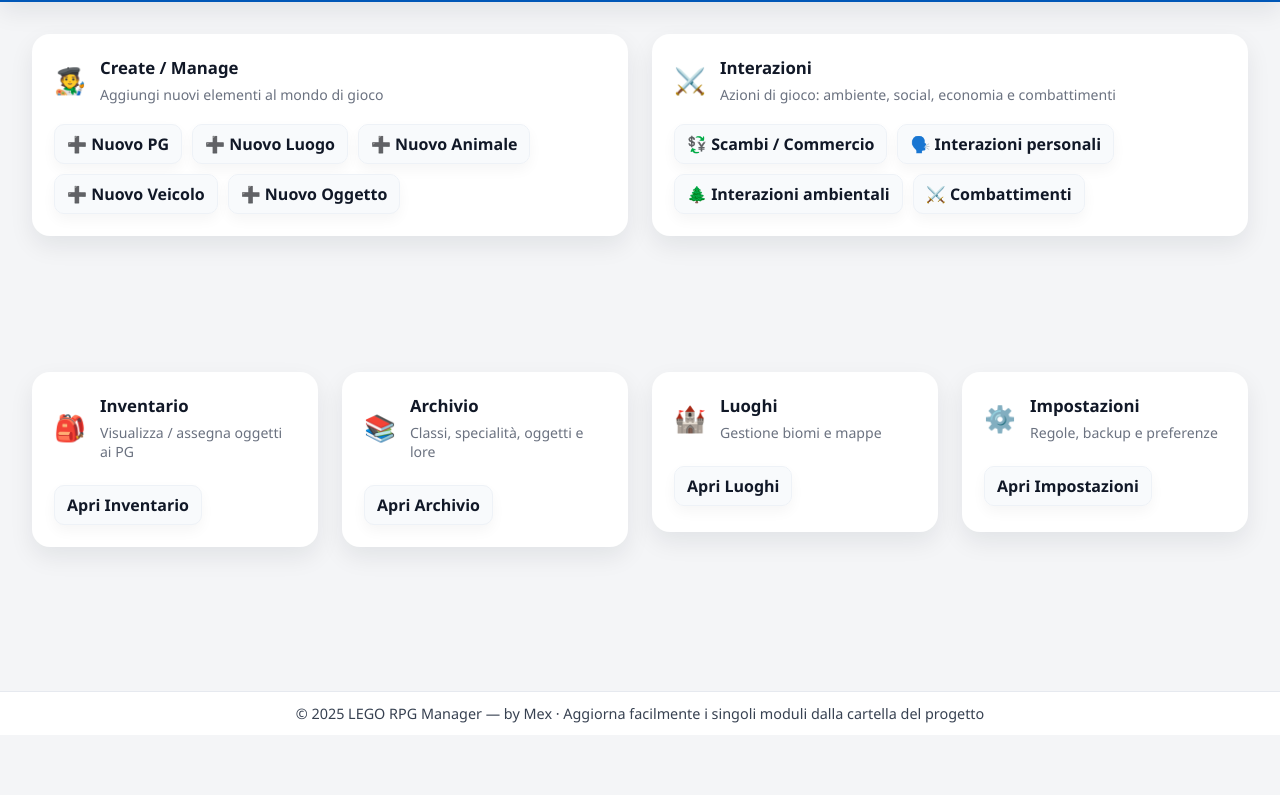
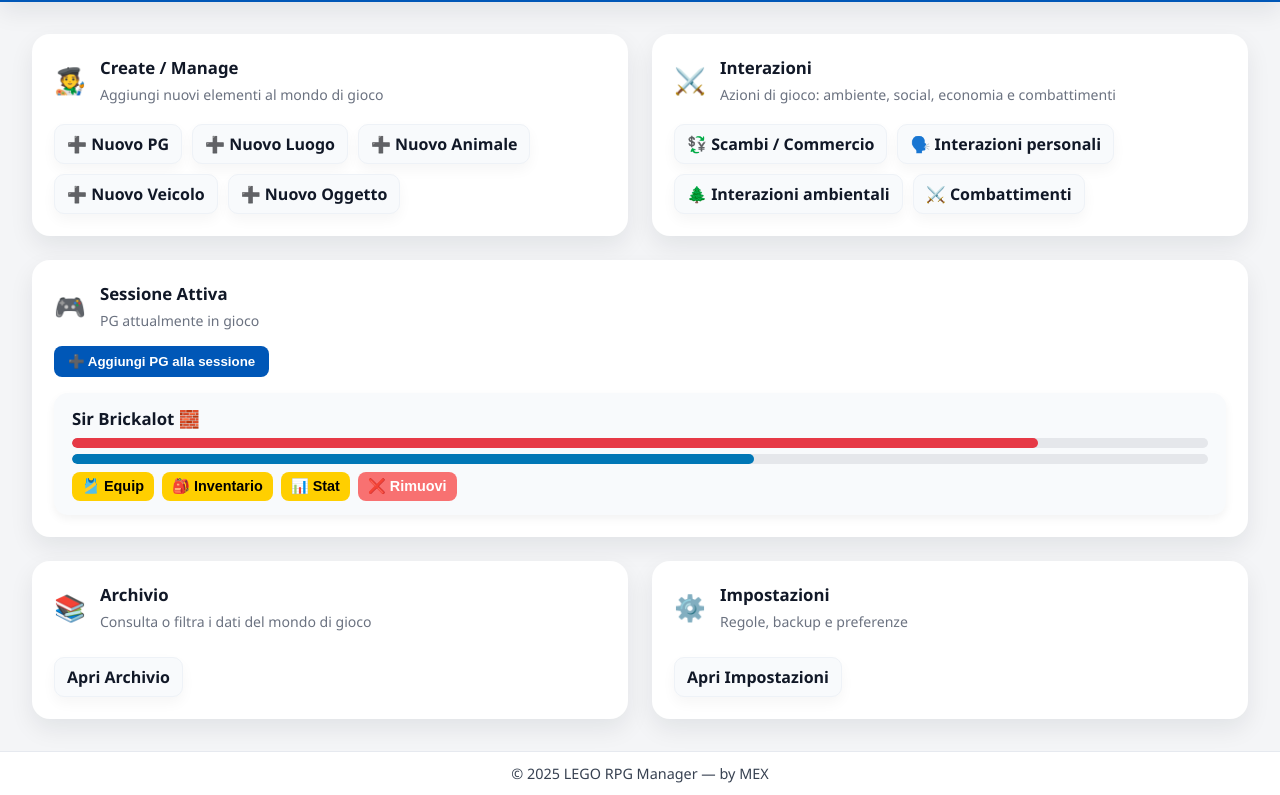
Before and after one commit to MTMEXX/lego-rpg-manager, a plain HTML site: page index.html in a window 1280 px wide. Shown: the part 65-860 px from the top of the page. Before the commit the page ends 800 px from the top, so only its background shows below. Drawn offline with Linux system fonts and the light colour scheme.

Commit message:
Aggiunta sezione Sessione Attiva e rimozione moduli inutili

```diff
--- a/index.html
+++ b/index.html
@@ -5,132 +5,185 @@
   <meta name="viewport" content="width=device-width, initial-scale=1" />
   <title>LEGO RPG Manager</title>
   <style>
-    :root{
-      --lego-blue:#0057b7;
-      --lego-yellow:#ffcf00;
-      --bg:#f4f5f7;
-      --card:#ffffff;
-      --muted:#6b7280;
-      --shadow: 0 10px 25px rgba(15,23,42,0.08);
+    :root {
+      --lego-blue: #0057b7;
+      --lego-yellow: #ffcf00;
+      --bg: #f4f5f7;
+      --card: #ffffff;
+      --muted: #6b7280;
+      --shadow: 0 10px 25px rgba(15, 23, 42, 0.08);
+      --hp: #e63946;
+      --energy: #0077b6;
     }
-    *{box-sizing:border-box}
-    body{
-      margin:0;
+    * { box-sizing: border-box; }
+    body {
+      margin: 0;
       font-family: "Segoe UI", Roboto, system-ui, -apple-system, "Helvetica Neue", Arial;
-      background:var(--bg);
-      color:#111827;
-      min-height:100vh;
-      display:flex;
-      flex-direction:column;
+      background: var(--bg);
+      color: #111827;
+      min-height: 100vh;
+      display: flex;
+      flex-direction: column;
     }
 
-    /* HEADER */
-    header{
-      background:var(--lego-blue);
-      color:white;
-      padding:16px 24px;
-      display:flex;
-      align-items:center;
-      justify-content:space-between;
+    header {
+      background: var(--lego-blue);
+      color: white;
+      padding: 16px 24px;
+      display: flex;
+      align-items: center;
+      justify-content: space-between;
       box-shadow: var(--shadow);
     }
-    .logo{
-      display:flex;
-      gap:12px;
-      align-items:center;
-      font-weight:700;
-      font-size:1.25rem;
+    .logo {
+      display: flex;
+      gap: 10px;
+      align-items: center;
+      font-weight: 700;
+      font-size: 1.25rem;
     }
-    .logo .brick{
-      font-size:1.6rem;
-      transform: translateY(-2px);
-    }
-    .header-actions{
-      display:flex;
-      gap:8px;
-      align-items:center;
-    }
-    .btn-small{
-      background:var(--lego-yellow);
-      border:none;
-      padding:8px 12px;
-      border-radius:10px;
-      font-weight:700;
-      cursor:pointer;
+    .brick { font-size: 1.6rem; transform: translateY(-2px); }
+    .btn-small {
+      background: var(--lego-yellow);
+      border: none;
+      padding: 8px 12px;
+      border-radius: 10px;
+      font-weight: 700;
+      cursor: pointer;
     }
 
-    /* MAIN GRID */
-    main{
-      padding:32px;
-      display:grid;
+    main {
+      padding: 32px;
+      display: grid;
       grid-template-columns: repeat(12, 1fr);
-      gap:24px;
-      align-items:start;
-      flex:1;
+      gap: 24px;
+      flex: 1;
+      align-items: start;
     }
 
-    /* BIG CARD - spans */
-    .big-card{
-      background:var(--card);
-      border-radius:18px;
-      box-shadow:var(--shadow);
-      padding:22px;
-      position:relative;
-      overflow:hidden;
+    .big-card {
+      background: var(--card);
+      border-radius: 18px;
+      box-shadow: var(--shadow);
+      padding: 22px;
     }
-    /* responsive sizing - choose layout */
-    .card-large{ grid-column: span 6; min-height:200px; display:flex; flex-direction:column; gap:14px; }
-    .card-medium{ grid-column: span 3; min-height:160px; display:flex; flex-direction:column; gap:12px; }
-    @media (max-width:900px){
-      .card-large{ grid-column: span 12; }
-      .card-medium{ grid-column: span 6; }
-      main{ padding:18px; gap:16px; }
+    .card-large { grid-column: span 6; display: flex; flex-direction: column; gap: 14px; }
+    .card-medium { grid-column: span 6; display: flex; flex-direction: column; gap: 14px; }
+    @media (max-width: 900px) { .card-large, .card-medium { grid-column: span 12; } }
+
+    .card-head {
+      display: flex;
+      align-items: center;
+      gap: 14px;
     }
-    @media (max-width:520px){
-      .card-medium{ grid-column: span 12; }
+    .card-emoji { font-size: 1.6rem; }
+    .card-title { font-weight: 700; font-size: 1.05rem; }
+    .muted { color: var(--muted); font-size: 0.88rem; margin-top: 6px; }
+
+    .card-sub { display: flex; gap: 10px; flex-wrap: wrap; margin-top: 6px; }
+    .sub-btn {
+      background: #f8fafc;
+      border: 1px solid #eef2f7;
+      padding: 8px 12px;
+      border-radius: 10px;
+      font-weight: 600;
+      color: #111827;
+      text-decoration: none;
+      box-shadow: 0 6px 14px rgba(2, 6, 23, 0.04);
+      transition: transform 0.12s, box-shadow 0.12s;
+      display: inline-flex;
+      gap: 8px;
+      align-items: center;
+    }
+    .sub-btn:hover { transform: translateY(-4px); box-shadow: 0 12px 30px rgba(2, 6, 23, 0.08); }
+
+    /* SEZIONE SESSIONE */
+    .session-card {
+      grid-column: span 12;
+      background: var(--card);
+      border-radius: 18px;
+      box-shadow: var(--shadow);
+      padding: 22px;
+      display: flex;
+      flex-direction: column;
+      gap: 16px;
     }
 
-    .card-head{
-      display:flex;
-      align-items:center;
-      gap:14px;
+    .pg-list {
+      display: flex;
+      flex-wrap: wrap;
+      gap: 16px;
     }
-    .card-emoji{ font-size:1.6rem; }
-    .card-title{ font-weight:700; font-size:1.05rem; }
+    .pg {
+      background: #f8fafc;
+      border-radius: 14px;
+      padding: 14px 18px;
+      box-shadow: 0 4px 10px rgba(0,0,0,0.05);
+      flex: 1 1 260px;
+      min-width: 240px;
+      display: flex;
+      flex-direction: column;
+      gap: 8px;
+      position: relative;
+    }
+    .pg h3 { margin: 0; font-size: 1.05rem; }
 
-    .card-sub{
-      display:flex;
-      gap:10px;
-      flex-wrap:wrap;
-      margin-top:6px;
+    .bars {
+      display: flex;
+      flex-direction: column;
+      gap: 6px;
     }
-    .sub-btn{
-      background:#f8fafc;
-      border:1px solid #eef2f7;
-      padding:8px 12px;
-      border-radius:10px;
-      font-weight:600;
-      color:#111827;
-      text-decoration:none;
-      box-shadow: 0 6px 14px rgba(2,6,23,0.04);
-      transition: transform .12s, box-shadow .12s;
-      display:inline-flex;
-      gap:8px;
-      align-items:center;
+    .bar {
+      height: 10px;
+      border-radius: 5px;
+      background: #e5e7eb;
+      overflow: hidden;
     }
-    .sub-btn:hover{ transform: translateY(-4px); box-shadow: 0 12px 30px rgba(2,6,23,0.08); }
+    .bar-inner {
+      height: 100%;
+      border-radius: 5px;
+    }
+    .bar-hp { background: var(--hp); }
+    .bar-energy { background: var(--energy); }
 
-    /* small helper text */
-    .muted{ color:var(--muted); font-size:0.88rem; margin-top:6px; }
+    .pg-actions {
+      display: flex;
+      gap: 8px;
+      flex-wrap: wrap;
+    }
+    .pg-btn {
+      background: var(--lego-yellow);
+      border: none;
+      border-radius: 8px;
+      padding: 6px 10px;
+      cursor: pointer;
+      font-weight: 600;
+      font-size: 0.9rem;
+      transition: background 0.2s;
+    }
+    .pg-btn:hover { background: #ffd633; }
+
+    .add-btn {
+      align-self: flex-start;
+      background: var(--lego-blue);
+      color: white;
+      border: none;
+      padding: 8px 14px;
+      border-radius: 8px;
+      font-weight: 700;
+      cursor: pointer;
+      transition: background 0.2s;
+    }
+    .add-btn:hover { background: #0070f3; }
 
     /* Footer */
-    footer{
+    footer {
       background: white;
-      padding:12px 20px;
-      text-align:center;
-      font-size:0.9rem;
-      color:#374151;
-      border-top:1px solid #e6e9ef;
+      padding: 12px 20px;
+      text-align: center;
+      font-size: 0.9rem;
+      color: #374151;
+      border-top: 1px solid #e6e9ef;
     }
   </style>
 </head>
@@ -140,42 +193,37 @@
       <div class="brick">🧱</div>
       <div>LEGO RPG Manager</div>
     </div>
-    <div class="header-actions">
-      <button class="btn-small" onclick="location.href='create.html'">Crea</button>
-      <button class="btn-small" onclick="location.href='interact.html'">Interagisci</button>
-    </div>
+    <button class="btn-small" onclick="location.href='settings.html'">⚙️</button>
   </header>
 
   <main>
-    <!-- CREATE / MANAGE (big) -->
-    <section class="big-card card-large" aria-labelledby="createTitle">
+    <!-- CREATE / MANAGE -->
+    <section class="big-card card-large">
       <div class="card-head">
         <div class="card-emoji">🧑‍🎨</div>
         <div>
-          <div id="createTitle" class="card-title">Create / Manage</div>
+          <div class="card-title">Create / Manage</div>
           <div class="muted">Aggiungi nuovi elementi al mondo di gioco</div>
         </div>
       </div>
-
-      <div class="card-sub" role="list">
-        <a class="sub-btn" href="create_new_pg.html" role="listitem">➕ Nuovo PG</a>
-        <a class="sub-btn" href="create_new_luogo.html" role="listitem">➕ Nuovo Luogo</a>
-        <a class="sub-btn" href="create_new_animale.html" role="listitem">➕ Nuovo Animale</a>
-        <a class="sub-btn" href="create_new_veicolo.html" role="listitem">➕ Nuovo Veicolo</a>
-        <a class="sub-btn" href="create_new_oggetto.html" role="listitem">➕ Nuovo Oggetto</a>
+      <div class="card-sub">
+        <a class="sub-btn" href="create_new_pg.html">➕ Nuovo PG</a>
+        <a class="sub-btn" href="create_new_luogo.html">➕ Nuovo Luogo</a>
+        <a class="sub-btn" href="create_new_animale.html">➕ Nuovo Animale</a>
+        <a class="sub-btn" href="create_new_veicolo.html">➕ Nuovo Veicolo</a>
+        <a class="sub-btn" href="create_new_oggetto.html">➕ Nuovo Oggetto</a>
       </div>
     </section>
 
-    <!-- INTERACTIONS (big) -->
-    <section class="big-card card-large" aria-labelledby="interactTitle">
+    <!-- INTERAZIONI -->
+    <section class="big-card card-large">
       <div class="card-head">
         <div class="card-emoji">⚔️</div>
         <div>
-          <div id="interactTitle" class="card-title">Interazioni</div>
+          <div class="card-title">Interazioni</div>
           <div class="muted">Azioni di gioco: ambiente, social, economia e combattimenti</div>
         </div>
       </div>
-
       <div class="card-sub">
         <a class="sub-btn" href="interact_commercio.html">💱 Scambi / Commercio</a>
         <a class="sub-btn" href="interact_personali.html">🗣️ Interazioni personali</a>
@@ -184,27 +232,42 @@
       </div>
     </section>
 
-    <!-- INVENTARIO -->
-    <section class="big-card card-medium" aria-labelledby="invTitle">
+    <!-- SESSIONE ATTIVA -->
+    <section class="session-card">
       <div class="card-head">
-        <div class="card-emoji">🎒</div>
+        <div class="card-emoji">🎮</div>
         <div>
-          <div id="invTitle" class="card-title">Inventario</div>
-          <div class="muted">Visualizza / assegna oggetti ai PG</div>
+          <div class="card-title">Sessione Attiva</div>
+          <div class="muted">PG attualmente in gioco</div>
         </div>
       </div>
-      <div style="margin-top:12px">
-        <a class="sub-btn" href="inventory.html">Apri Inventario</a>
+      <button class="add-btn" onclick="addPg()">➕ Aggiungi PG alla sessione</button>
+
+      <div class="pg-list" id="pgList">
+        <!-- Esempi PG -->
+        <div class="pg">
+          <h3>Sir Brickalot 🧱</h3>
+          <div class="bars">
+            <div class="bar"><div class="bar-inner bar-hp" style="width: 85%;"></div></div>
+            <div class="bar"><div class="bar-inner bar-energy" style="width: 60%;"></div></div>
+          </div>
+          <div class="pg-actions">
+            <button class="pg-btn">🎽 Equip</button>
+            <button class="pg-btn">🎒 Inventario</button>
+            <button class="pg-btn">📊 Stat</button>
+            <button class="pg-btn" style="background:#f87171;color:white;">❌ Rimuovi</button>
+          </div>
+        </div>
       </div>
     </section>
 
     <!-- ARCHIVIO -->
-    <section class="big-card card-medium" aria-labelledby="archiveTitle">
+    <section class="big-card card-medium">
       <div class="card-head">
         <div class="card-emoji">📚</div>
         <div>
-          <div id="archiveTitle" class="card-title">Archivio</div>
-          <div class="muted">Classi, specialità, oggetti e lore</div>
+          <div class="card-title">Archivio</div>
+          <div class="muted">Consulta o filtra i dati del mondo di gioco</div>
         </div>
       </div>
       <div style="margin-top:12px">
@@ -212,26 +275,12 @@
       </div>
     </section>
 
-    <!-- LUOGHI -->
-    <section class="big-card card-medium" aria-labelledby="placesTitle">
-      <div class="card-head">
-        <div class="card-emoji">🏰</div>
-        <div>
-          <div id="placesTitle" class="card-title">Luoghi</div>
-          <div class="muted">Gestione biomi e mappe</div>
-        </div>
-      </div>
-      <div style="margin-top:12px">
-        <a class="sub-btn" href="places.html">Apri Luoghi</a>
-      </div>
-    </section>
-
     <!-- IMPOSTAZIONI -->
-    <section class="big-card card-medium" aria-labelledby="settingsTitle">
+    <section class="big-card card-medium">
       <div class="card-head">
         <div class="card-emoji">⚙️</div>
         <div>
-          <div id="settingsTitle" class="card-title">Impostazioni</div>
+          <div class="card-title">Impostazioni</div>
           <div class="muted">Regole, backup e preferenze</div>
         </div>
       </div>
@@ -239,13 +288,32 @@
         <a class="sub-btn" href="settings.html">Apri Impostazioni</a>
       </div>
     </section>
-
   </main>
 
-  <footer>
-    © 2025 LEGO RPG Manager — by Mex · Aggiorna facilmente i singoli moduli dalla cartella del progetto
-  </footer>
+  <footer>© 2025 LEGO RPG Manager — by MEX</footer>
 
-  <!-- NOTE: non serve JS per il layout base; aggiungi funzionalità nelle pagine collegate -->
+  <script>
+    // Demo JS per aggiungere PG temporanei (solo per prova)
+    function addPg() {
+      const name = prompt("Nome del nuovo PG?");
+      if (!name) return;
+      const pgList = document.getElementById("pgList");
+      const pg = document.createElement("div");
+      pg.className = "pg";
+      pg.innerHTML = `
+        <h3>${name}</h3>
+        <div class="bars">
+          <div class="bar"><div class="bar-inner bar-hp" style="width:100%;"></div></div>
+          <div class="bar"><div class="bar-inner bar-energy" style="width:100%;"></div></div>
+        </div>
+        <div class="pg-actions">
+          <button class="pg-btn">🎽 Equip</button>
+          <button class="pg-btn">🎒 Inventario</button>
+          <button class="pg-btn">📊 Stat</button>
+          <button class="pg-btn" style="background:#f87171;color:white;" onclick="this.closest('.pg').remove()">❌ Rimuovi</button>
+        </div>`;
+      pgList.appendChild(pg);
+    }
+  </script>
 </body>
 </html>
```
